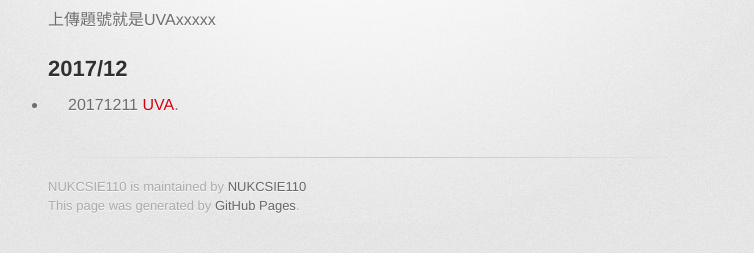
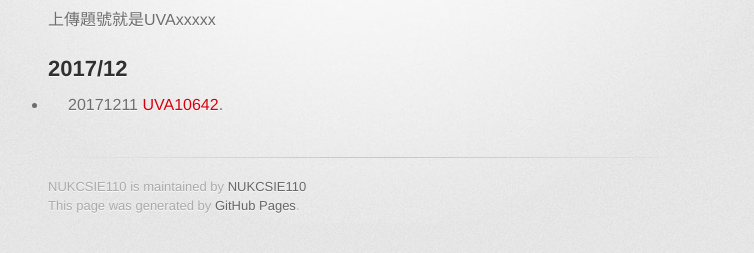
Before and after one commit to NUKCSIE110/ProgrammingStudio, a Jekyll site: the page built from homework.md, in a window 1280 px wide. Shown: the part 350-603 px from the top of the page, without its empty margins (282-1036 px from the left). Built offline with Jekyll 4.4.1, drawn with Linux system fonts in a browser that asks for light colours; some web fonts are replaced.

Commit message:
Update homework.md

```diff
--- a/homework.md
+++ b/homework.md
@@ -6,4 +6,4 @@ title: Homework
 # 功課看這裡
 上傳題號就是UVAxxxxx
 ##   2017/12
-*   20171211 [UVA]().
+*   20171211 [UVA10642](https://uva.onlinejudge.org/index.php?option=com_onlinejudge&Itemid=8&category=18&page=show_problem&problem=1583).
```
